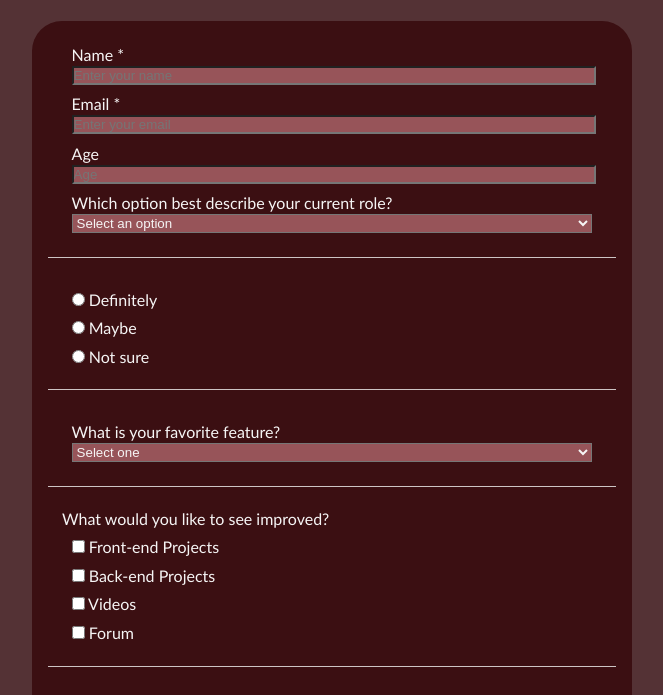
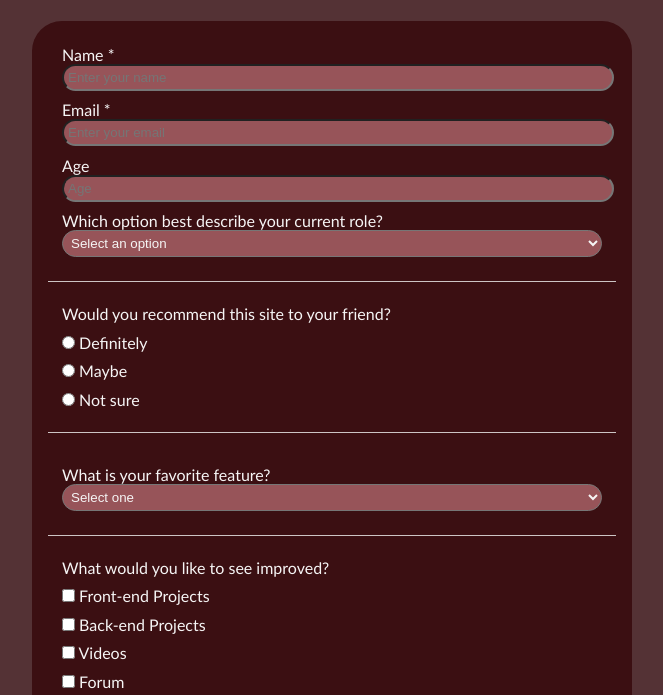
Before and after one commit to KrisNyikes/survey-form, a plain HTML site: page index.html in a window 1280 px wide. Shown: the part 73-768 px from the top of the page, without its empty margins (308-971 px from the left). Drawn offline with Linux system fonts and the light colour scheme.

Commit message:
correct things here and there

```diff
--- a/index.html
+++ b/index.html
@@ -65,6 +65,7 @@
         </fieldset>
 
         <fieldset>
+          <p>Would you recommend this site to your friend?</p>
           <label for="definitely">
             <input type="radio" name="recommend" id="definitely" value="def" />
             Definitely
--- a/styles.css
+++ b/styles.css
@@ -26,13 +26,15 @@ main{
 
 label{
     display: block;
-    margin: 0.6rem;
+    margin: 0.6rem 0;
 }
 
 .full-width, select{
     width: 100%;
     background-color: #975459;
     color: #f6f5f5;
+    padding: 4px;
+    border-radius: 15px;
 }
 
 fieldset{
@@ -52,6 +54,7 @@ textarea{
     resize: none;
 }
 
+
 input[type="submit"]{
     margin: auto;
     margin-top: 1.5rem;
```
